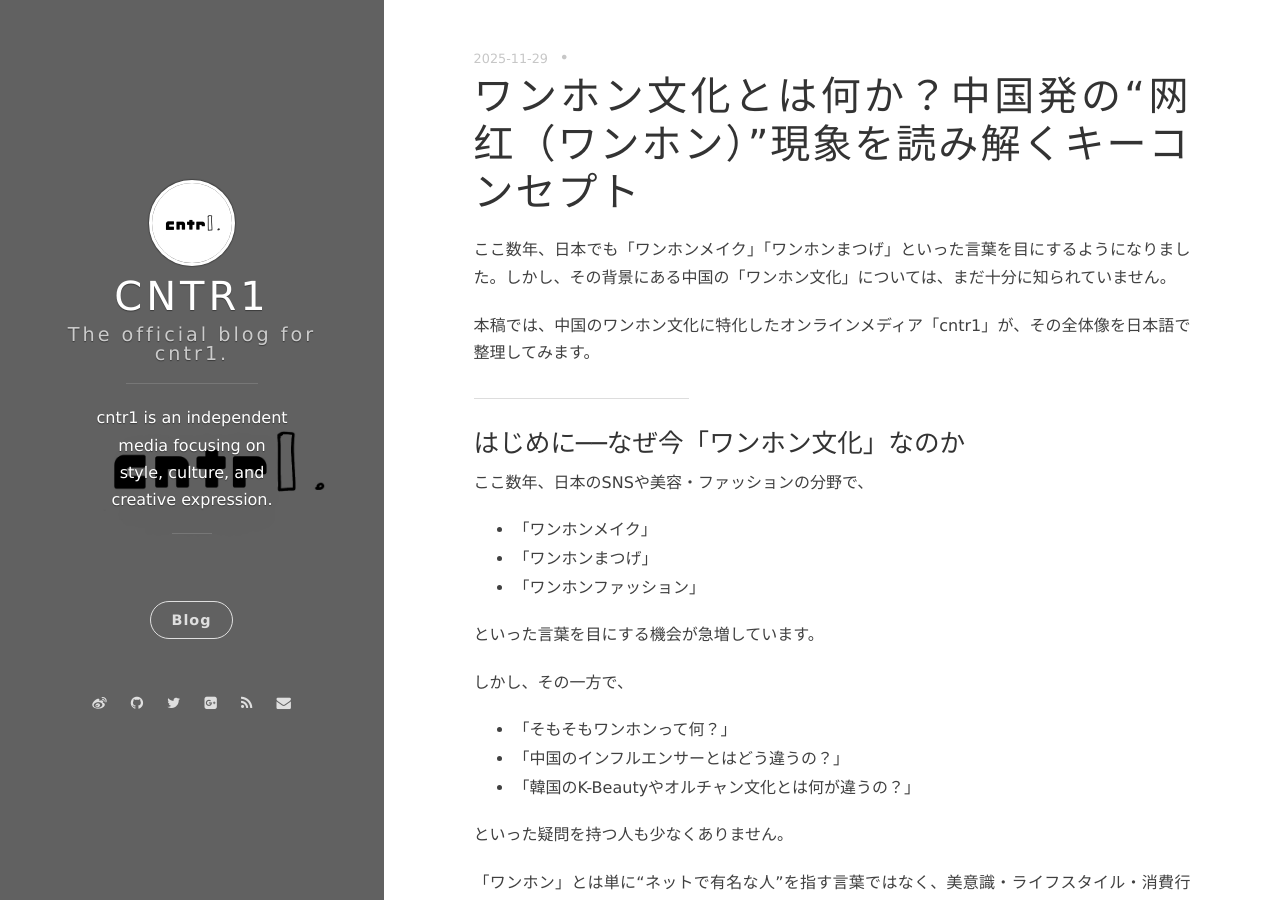
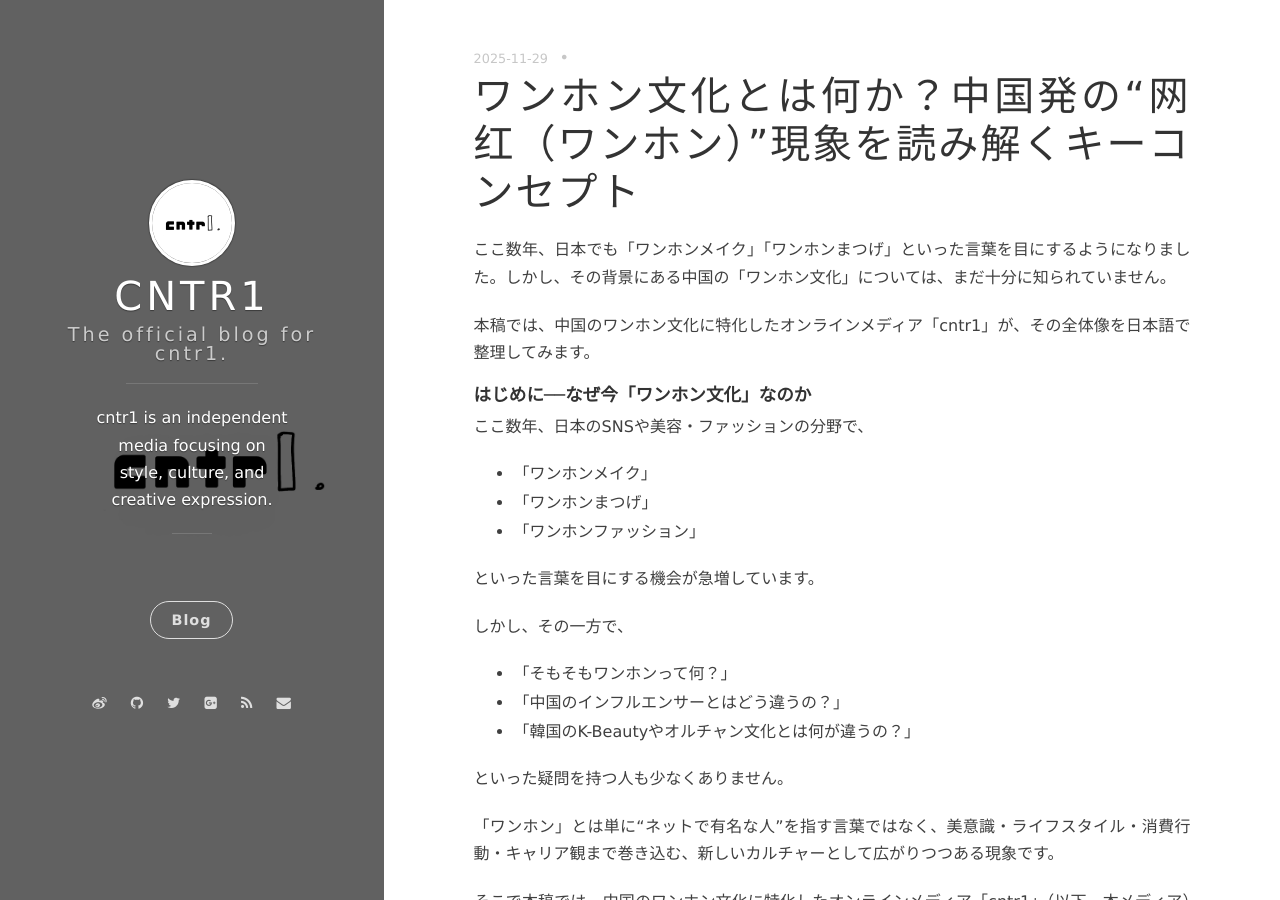
Before and after one commit to zhao-lingfeng/cntr1_website, a Jekyll site: the page built from _posts/2025-11-30-sample-article.markdown, in a window 1280 px wide and 900 px high. Built offline with Jekyll 4.4.1, drawn with Linux system fonts in a browser that asks for light colours; nearby versions of some CDN libraries; comment, search, counter and statistics services are not loaded.

```diff
--- a/_posts/2025-11-30-sample-article.markdown
+++ b/_posts/2025-11-30-sample-article.markdown
@@ -8,9 +8,7 @@ date: 2025-11-30 04:40:00 +09:00
 
 本稿では、中国のワンホン文化に特化したオンラインメディア「cntr1」が、その全体像を日本語で整理してみます。
 
----
-
-### はじめに──なぜ今「ワンホン文化」なのか
+#### **はじめに──なぜ今「ワンホン文化」なのか**
 
 ここ数年、日本のSNSや美容・ファッションの分野で、
 
@@ -32,11 +30,9 @@ date: 2025-11-30 04:40:00 +09:00
 
 そこで本稿では、中国のワンホン文化に特化したオンラインメディア「cntr1」（以下、本メディア）がキーコンセプトとして掲げる **「ワンホン文化」** を軸に、中国発の“网红（ワンホン）”現象を体系的に整理します。
 
----
+#### **1．「ワンホン」とは何か ― 用語と起源**
 
-### 1．「ワンホン」とは何か ― 用語と起源
-
-#### 1-1．「网红（ワンホン）」という言葉のルーツ
+##### **1-1．「网红（ワンホン）」という言葉のルーツ**
 
 「ワンホン（网红）」は中国語のスラングで、
 
@@ -55,7 +51,7 @@ date: 2025-11-30 04:40:00 +09:00
 
 などがテレビや芸能事務所を介さず、「网红（ワンホン）」として知られるようになりました。
 
-#### 1-2．日本語の「インフルエンサー」との違い
+##### **1-2．日本語の「インフルエンサー」との違い**
 
 共通点：
 
@@ -72,7 +68,7 @@ date: 2025-11-30 04:40:00 +09:00
 
 つまりワンホンは、**ライフスタイルと経済活動が一体化した存在**です。
 
-#### 1-3．なぜ「ワンホン“文化”」なのか
+##### **1-3．なぜ「ワンホン“文化”」なのか**
 
 個人ではなく「文化」として捉えることで、
 
@@ -83,15 +79,13 @@ date: 2025-11-30 04:40:00 +09:00
 
 など背後の社会的動向が見えてきます。
 
----
-
-### 2．ワンホン文化を構成する3つのレイヤー
+#### **2．ワンホン文化を構成する3つのレイヤー**
 
 - **ビジュアル・美意識のレイヤー**
 - **ライフスタイル・都市カルチャーのレイヤー**
 - **ビジネス・プラットフォームのレイヤー**
 
-#### 2-1．ビジュアル・美意識
+##### **2-1．ビジュアル・美意識**
 
 特徴：
 
@@ -102,7 +96,7 @@ date: 2025-11-30 04:40:00 +09:00
 
 「写真で最大限魅力的に見える」点が重視されます。
 
-#### 2-2．ライフスタイル・都市カルチャー
+##### **2-2．ライフスタイル・都市カルチャー**
 
 拠点：
 
@@ -119,7 +113,7 @@ date: 2025-11-30 04:40:00 +09:00
 
 ワンホンと一般人の間に明確な境界はなく、多様なレベルが共存します。
 
-#### 2-3．ビジネス・プラットフォーム
+##### **2-3．ビジネス・プラットフォーム**
 
 中国ではすでに産業化。
 
@@ -128,57 +122,51 @@ date: 2025-11-30 04:40:00 +09:00
 - MCNの台頭
 - RED・抖音・淘宝との連動
 
----
+#### **3．ワンホン文化が生まれた背景**
 
-### 3．ワンホン文化が生まれた背景
-
-#### 3-1．スマホとSNSの超高速普及
+##### **3-1．スマホとSNSの超高速普及**
 
 若者は映像＋SNS時代に最初から適応しており、「誰でも発信者」になれる環境です。
 
-#### 3-2．若者の自己表現欲求と上昇志向
+##### **3-2．若者の自己表現欲求と上昇志向**
 
 - 地方出身でもSNSでチャンスを掴める
 - 好きをキャリアに変えられる可能性
 
-#### 3-3．消費社会と「种草文化」
+##### **3-3．消費社会と「种草文化」**
 
 「良いものを他人におすすめする」文化が根付いており、ワンホンがその中心的存在です。
 
----
+#### **4．ワンホン文化の代表的ジャンル**
 
-### 4．ワンホン文化の代表的ジャンル
-
-#### 4-1．ビューティ：ワンホンメイク
+##### **4-1．ビューティ：ワンホンメイク**
 
 - 立体感
 - 目幅を意識したアイライン
 - カラコン
 - スキンケアへのこだわり
 
-#### 4-2．ファッション
+##### **4-2．ファッション**
 
 - シルエット重視
 - 都会的・洗練された雰囲気
 - 中国都市の空気感
 
-#### 4-3．ライフスタイル：カフェ・旅行・日常Vlog
+##### **4-3．ライフスタイル：カフェ・旅行・日常Vlog**
 
 日常の見せ方に高い表現力。
 
----
+#### **5．ワンホン文化の国際的広がりと誤解**
 
-### 5．ワンホン文化の国際的広がりと誤解
-
-#### 5-1．日本での受容
+##### **5-1．日本での受容**
 
 日本ではまずメイク領域で広まったが、文化的背景は十分理解されていない。
 
-#### 5-2．韓国・東アジアでの見られ方
+##### **5-2．韓国・東アジアでの見られ方**
 
 K-Beautyとの比較を通じて存在感が上昇。
 
-#### 5-3．よくある誤解
+##### **5-3．よくある誤解**
 
 - 派手
 - 消費中心
@@ -186,39 +174,33 @@ K-Beautyとの比較を通じて存在感が上昇。
 
 実際には多様性が大きい。
 
----
+#### **6．ワンホン文化がもたらす可能性と課題**
 
-### 6．ワンホン文化がもたらす可能性と課題
-
-#### 6-1．ポジティブ
+##### **6-1．ポジティブ**
 
 - 新しいキャリア像
 - 中小ブランド支援
 - 国境を越えたカルチャー交流
 
-#### 6-2．課題
+##### **6-2．課題**
 
 - 外見プレッシャー
 - メンタルヘルス
 - 情報の信頼性
 
----
+#### **7．cntr1は「ワンホン文化」とどう向き合うか**
 
-### 7．cntr1は「ワンホン文化」とどう向き合うか
-
-#### 7-1．本メディアのスタンス
+##### **7-1．本メディアのスタンス**
 
 賛美でも批判でもなく、フラットに記録・翻訳・伝える。
 
-#### 7-2．今後の企画
+##### **7-2．今後の企画**
 
 - インタビュー
 - SNAP
 - 年次レポート
 
----
-
-### 8．おわりに ― 「ワンホン文化」を誰が語るのか
+#### **8．おわりに ― 「ワンホン文化」を誰が語るのか**
 
 cntr1は、
 
```
